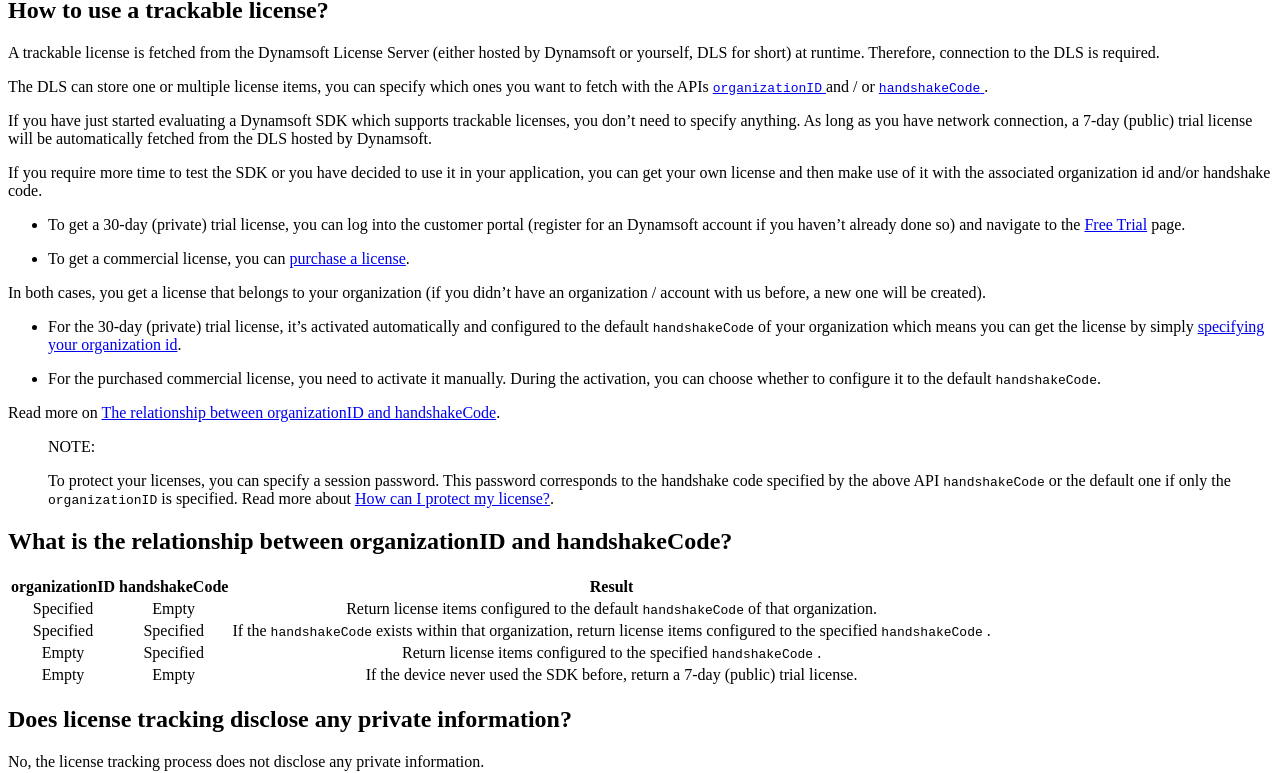
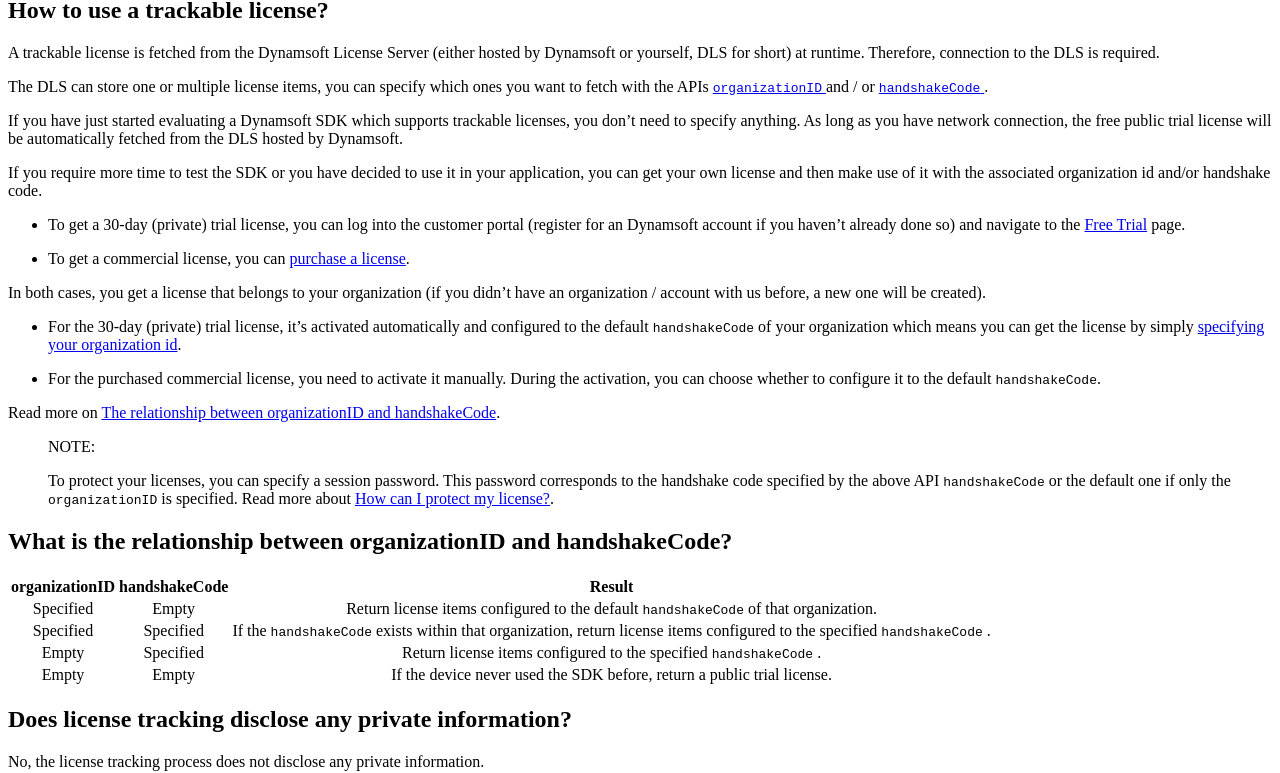
Before and after one commit to dynamsoft-docs/license-server-docs, a Jekyll site: the page built from about/licenseFAQ.md, in a window 1280 px wide and 1400 px high, scrolled down 956 px. Shown: the part 148-921 px from the top of the window. Built offline with Jekyll 4.4.1, drawn with Linux system fonts in a browser that asks for light colours.

Commit message:
remove mentioning of 7 days for public trial

```diff
--- a/about/licenseFAQ.md
+++ b/about/licenseFAQ.md
@@ -160,7 +160,7 @@
 
 The DLS can store one or multiple license items, you can specify which ones you want to fetch with the APIs [ `organizationID` ]({{site.common}}mechanism.html#specify-the-organization-id) and / or [ `handshakeCode` ]({{site.common}}mechanism.html#specify-the-handshake-code).
 
-If you have just started evaluating a Dynamsoft SDK which supports trackable licenses, you don't need to specify anything. As long as you have network connection, a 7-day (public) trial license will be automatically fetched from the DLS hosted by Dynamsoft.
+If you have just started evaluating a Dynamsoft SDK which supports trackable licenses, you don't need to specify anything. As long as you have network connection, the free public trial license will be automatically fetched from the DLS hosted by Dynamsoft.
 
 If you require more time to test the SDK or you have decided to use it in your application, you can get your own license and then make use of it with the associated organization id and/or handshake code.
 
@@ -187,7 +187,7 @@
 | Specified | Empty | Return license items configured to the default `handshakeCode` of that organization. |
 | Specified | Specified | If the `handshakeCode` exists within that organization, return license items configured to the specified `handshakeCode` . |
 | Empty | Specified | Return license items configured to the specified `handshakeCode` . |
-| Empty | Empty | If the device never used the SDK before, return a 7-day (public) trial license. |
+| Empty | Empty | If the device never used the SDK before, return a public trial license. |
 
 ## Does license tracking disclose any private information?
 
```
Also changed, not shown: about/terms.md (+2 -2 lines).
